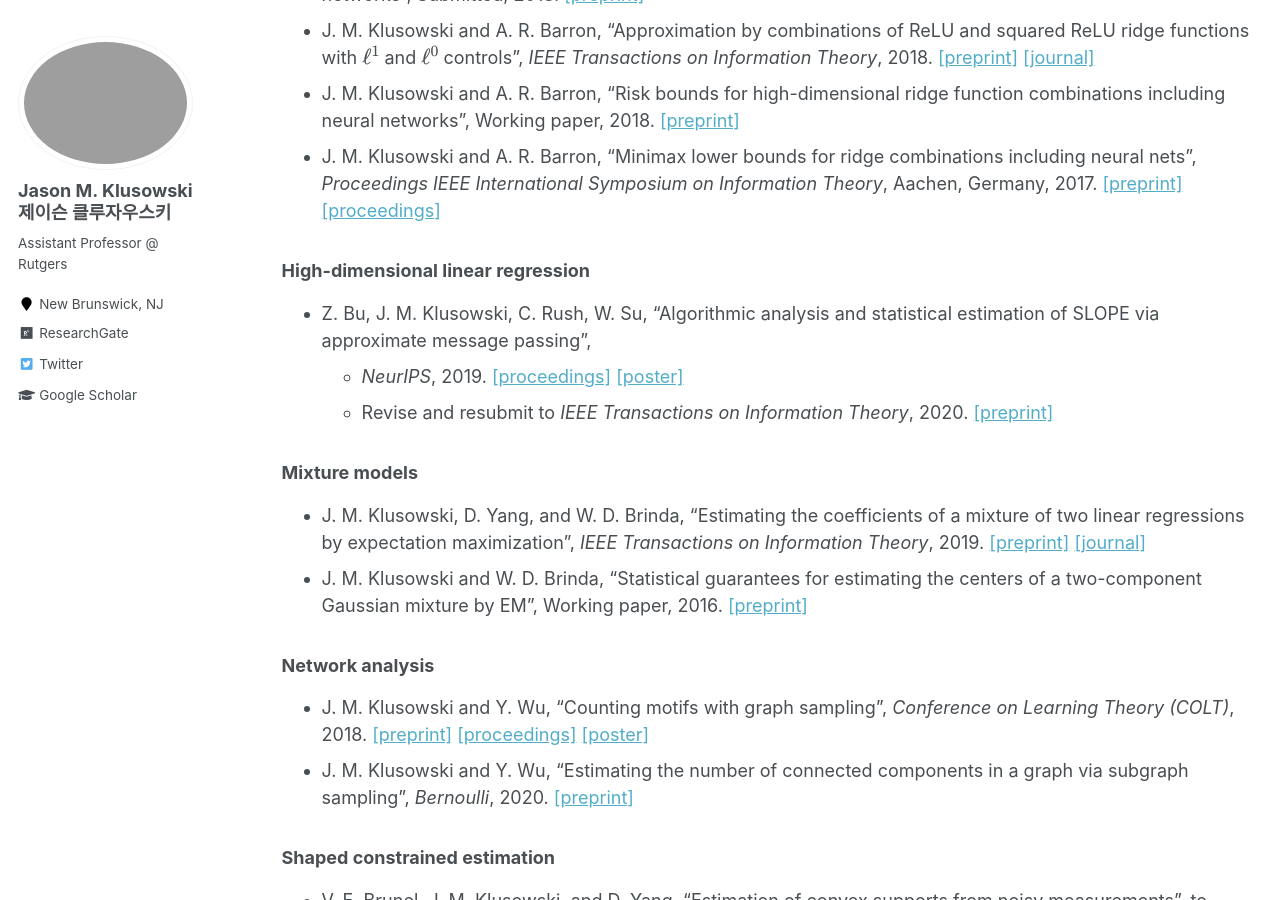
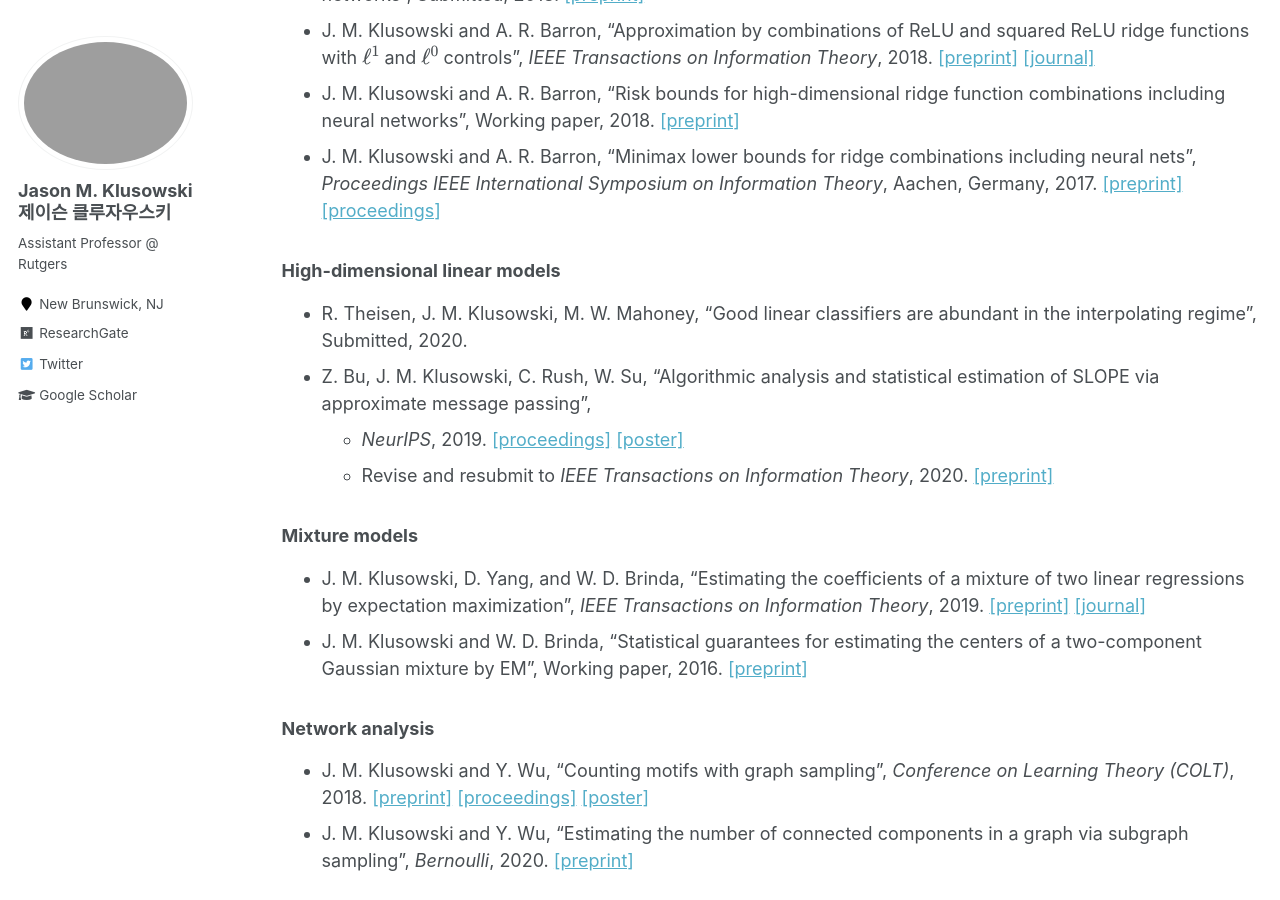
Before and after one commit to jasonklusowski/jasonklusowski.github.io, a Jekyll site: the page built from _pages/publications.md, in a window 1280 px wide and 900 px high, scrolled down 550 px. Built offline with Jekyll 4.4.1, drawn with Linux system fonts in a browser that asks for light colours; formulas are drawn with MathJax 3.

Commit message:
Update publications.md

```diff
--- a/_pages/publications.md
+++ b/_pages/publications.md
@@ -22,8 +22,9 @@ You can also find my articles on my [Google Scholar profile](https://scholar.goo
 * J. M. Klusowski and A. R. Barron, "Risk bounds for high-dimensional ridge function combinations including neural networks", Working paper, 2018. [[preprint]](https://arxiv.org/pdf/1607.01434.pdf)
 * J. M. Klusowski and A. R. Barron, "Minimax lower bounds for ridge combinations including neural nets", _Proceedings IEEE International Symposium on Information Theory_, Aachen, Germany, 2017. [[preprint]](https://arxiv.org/pdf/1702.02828.pdf) [[proceedings]](http://ieeexplore.ieee.org/document/8006754/)
 
-### High-dimensional linear regression
+### High-dimensional linear models
 
+* R. Theisen, J. M. Klusowski, M. W. Mahoney, "Good linear classifiers are abundant in the interpolating regime", Submitted, 2020.
 * Z. Bu, J. M. Klusowski, C. Rush, W. Su, "Algorithmic analysis and statistical estimation of SLOPE via approximate message passing",
   - _NeurIPS_, 2019. [[proceedings]](http://papers.neurips.cc/paper/9134-algorithmic-analysis-and-statistical-estimation-of-slope-via-approximate-message-passing) [[poster]](https://jasonklusowski.github.io/files/SLOPEAMP_poster.pdf)
   - Revise and resubmit to _IEEE Transactions on Information Theory_, 2020. [[preprint]](https://arxiv.org/pdf/1907.07502.pdf)
```
